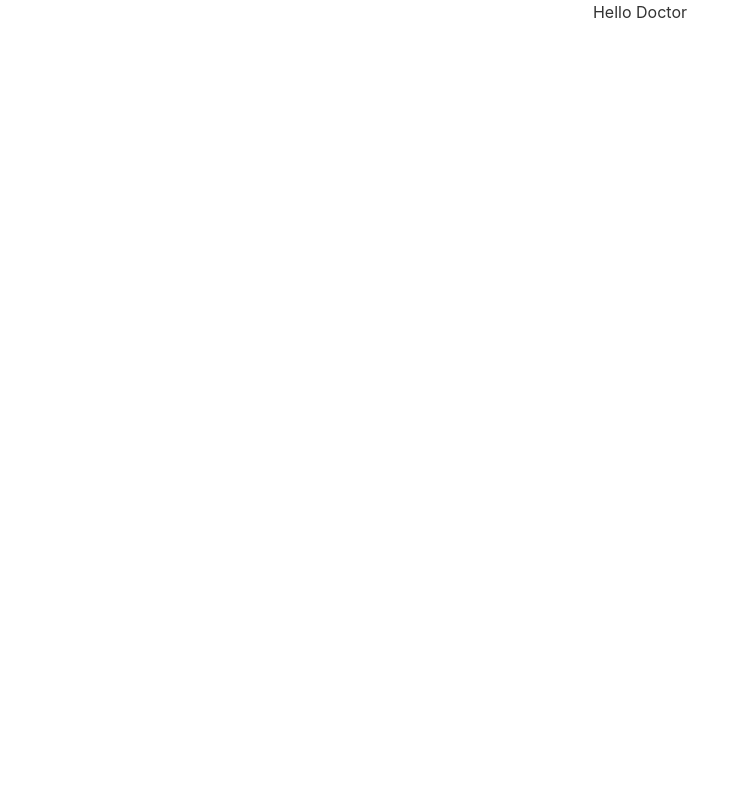
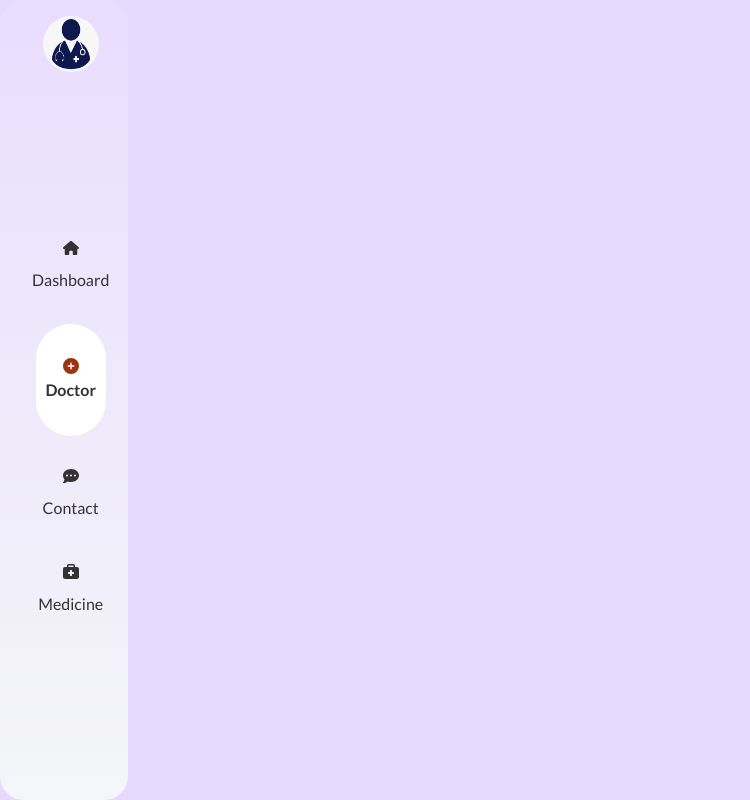
Before and after one commit to forhad-eng/doctors-appointment, a React (Create React App) app: page / in a window 1280 px wide. Shown: the whole page, without its empty margins (0-750 px from the left). Built offline with nearby package versions, Linux system fonts and the light colour scheme.

Commit message:
side nav done

```diff
--- a/package.json
+++ b/package.json
@@ -3,6 +3,9 @@
   "version": "0.1.0",
   "private": true,
   "dependencies": {
+    "@fortawesome/fontawesome-svg-core": "^6.1.1",
+    "@fortawesome/free-solid-svg-icons": "^6.1.1",
+    "@fortawesome/react-fontawesome": "^0.1.18",
     "@testing-library/jest-dom": "^5.16.4",
     "@testing-library/react": "^13.3.0",
     "@testing-library/user-event": "^13.5.0",
--- a/src/App.js
+++ b/src/App.js
@@ -1,9 +1,10 @@
 import './App.css'
+import Home from './Pages/Home'
 
 function App() {
     return (
         <div className="App">
-            <h2>Hello Doctor</h2>
+            <Home/>
         </div>
     )
 }
--- /dev/null
+++ b/src/Pages/Home.js
@@ -0,0 +1,11 @@
+import SideNav from './SideNav'
+
+const Home = () => {
+    return (
+        <>
+            <SideNav />
+        </>
+    )
+}
+
+export default Home
--- /dev/null
+++ b/src/Pages/SideNav.js
@@ -0,0 +1,51 @@
+import { faBriefcaseMedical, faCommentDots, faHomeAlt, faPlusCircle } from '@fortawesome/free-solid-svg-icons'
+import { FontAwesomeIcon } from '@fortawesome/react-fontawesome'
+import doctorLogo from '../assets/doctor-logo.png'
+
+const SideNav = () => {
+    return (
+        <div class="drawer drawer-mobile">
+            <input id="appointment-nav" type="checkbox" class="drawer-toggle" />
+            <div class="drawer-content flex flex-col items-center justify-center">
+                <label for="appointment-nav" class="btn btn-primary drawer-button lg:hidden">
+                    Open drawer
+                </label>
+            </div>
+            <div class="drawer-side">
+                <label for="appointment-nav" class="drawer-overlay"></label>
+                <ul class="menu p-4 overflow-y-auto w-32 bg-gradient-to-b from-[#E9DDFE] to-[#f4f6f8] text-base-content shadow-3xl rounded-3xl">
+                    <img src={doctorLogo} alt="doctor-vector" className="w-14 h-14 rounded-full mx-auto" />
+
+                    <div className="flex flex-col items-center gap-5 my-auto">
+                        <li>
+                            <div className="flex flex-col">
+                                <FontAwesomeIcon icon={faHomeAlt} className="w-4 h-4" />
+                                <a>Dashboard</a>
+                            </div>
+                        </li>
+
+                        <div className="flex flex-col justify-center bg-white w-[70px] h-28 rounded-full cursor-pointer">
+                            <FontAwesomeIcon icon={faPlusCircle} className="text-orange-800 mb-1" />
+                            <a className="font-bold">Doctor</a>
+                        </div>
+
+                        <li>
+                            <div className="flex flex-col">
+                                <FontAwesomeIcon icon={faCommentDots} className="w-4 h-4" />
+                                <a>Contact</a>
+                            </div>
+                        </li>
+                        <li className="hover:bg-transparent">
+                            <div className="flex flex-col">
+                                <FontAwesomeIcon icon={faBriefcaseMedical} className="w-4 h-4" />
+                                <a>Medicine</a>
+                            </div>
+                        </li>
+                    </div>
+                </ul>
+            </div>
+        </div>
+    )
+}
+
+export default SideNav
--- a/src/index.css
+++ b/src/index.css
@@ -1,9 +1,9 @@
+@import url('https://fonts.googleapis.com/css2?family=Lato:ital,wght@0,400;0,700;0,900;1,400&family=PT+Sans:wght@400;700&family=Poppins:wght@400;500;600;700&family=Roboto:wght@400;500;700;900&display=swap');
+
 body {
     margin: 0;
-    font-family: -apple-system, BlinkMacSystemFont, 'Segoe UI', 'Roboto', 'Oxygen', 'Ubuntu', 'Cantarell', 'Fira Sans',
-        'Droid Sans', 'Helvetica Neue', sans-serif;
-    -webkit-font-smoothing: antialiased;
-    -moz-osx-font-smoothing: grayscale;
+    background-color: #e7dafe;
+    font-family: 'Lato', 'sans-serif';
 }
 
 code {
--- a/tailwind.config.js
+++ b/tailwind.config.js
@@ -12,7 +12,6 @@ module.exports = {
                     'base-100': '#ffffff'
                 }
             },
-            'dark',
             'cupcake'
         ]
     },
```
Also changed, not shown: src/assets/doctor-logo.png (added), 1 other file (tests, documents, lock files or other folders).
